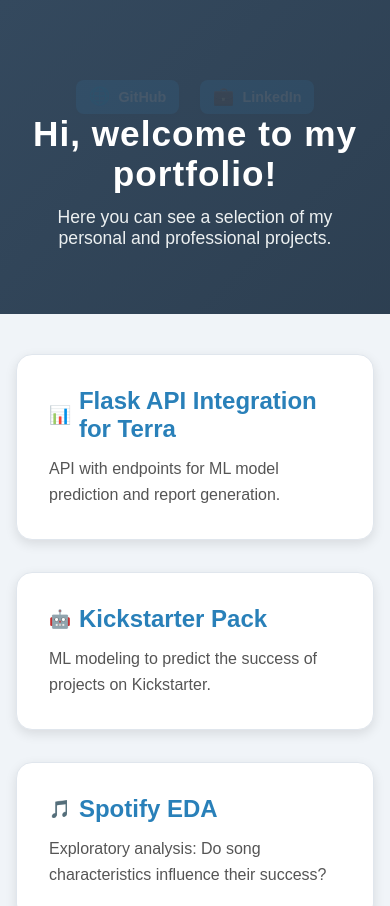
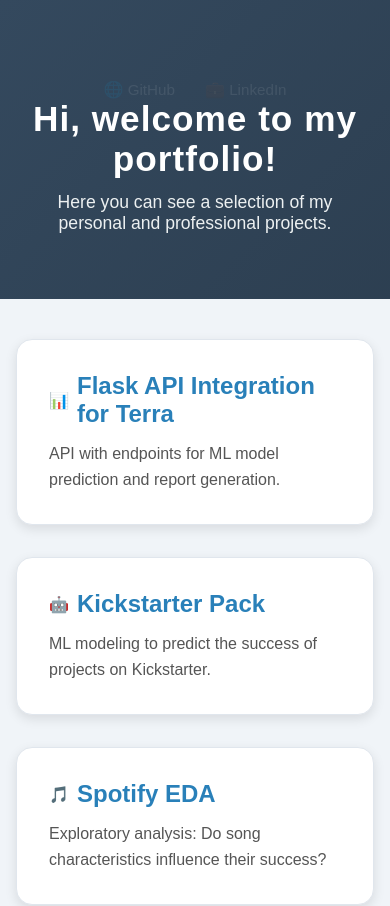
Before and after one commit to anderping/anderping.github.io, a plain HTML site: page index.html in a window 390 px wide. Shown: the top 906 px of the page. Drawn offline with Linux system fonts and the light colour scheme.

Commit message:
Update index.html

```diff
--- a/index.html
+++ b/index.html
@@ -60,28 +60,23 @@
     }
 
     .top-links a {
-      display: inline-flex;
-      align-items: center;
-      gap: 0.5rem;
+      color: #ecf0f1;
+      text-decoration: none;
+      font-weight: 500;
       margin-left: 1rem;
-      padding: 0.5rem 1rem;
-      border-radius: 8px;
       font-size: 1rem;
-      color: #fff;
-      background: #3498db;
-      text-decoration: none;
-      transition: background 0.3s ease, transform 0.3s ease;
-      font-weight: 600;
-      box-shadow: 0 2px 4px rgba(0,0,0,0.1);
+      transition: color 0.3s ease, border-bottom 0.3s ease;
+      border-bottom: 2px solid transparent;
+      padding-bottom: 2px;
     }
 
     .top-links a:hover {
-      background: #2980b9;
-      transform: translateY(-2px);
+      color: #fff;
+      border-bottom: 2px solid #fff;
     }
 
     .icon {
-      font-size: 1.1rem;
+      font-size: 1rem;
     }
 
     .container {
@@ -143,9 +138,8 @@
         margin-top: 1rem;
       }
       .top-links a {
-        margin: 0 0.5rem;
-        font-size: 0.9rem;
-        padding: 0.4rem 0.8rem;
+        margin: 0 0.8rem;
+        font-size: 0.95rem;
       }
     }
 
@@ -164,6 +158,13 @@
       }
       .project p {
         color: #ccc;
+      }
+      .top-links a {
+        color: #ddd;
+      }
+      .top-links a:hover {
+        color: #fff;
+        border-bottom: 2px solid #fff;
       }
     }
 
```
